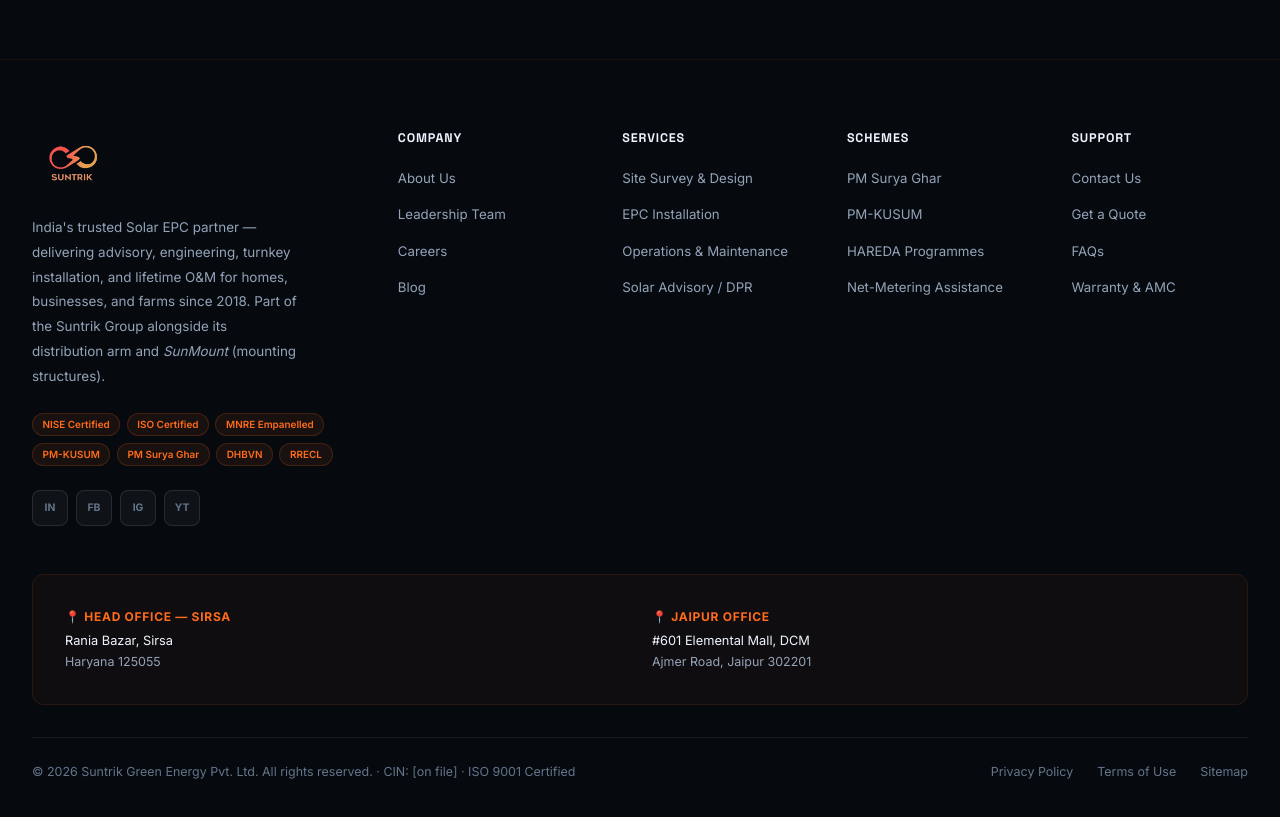
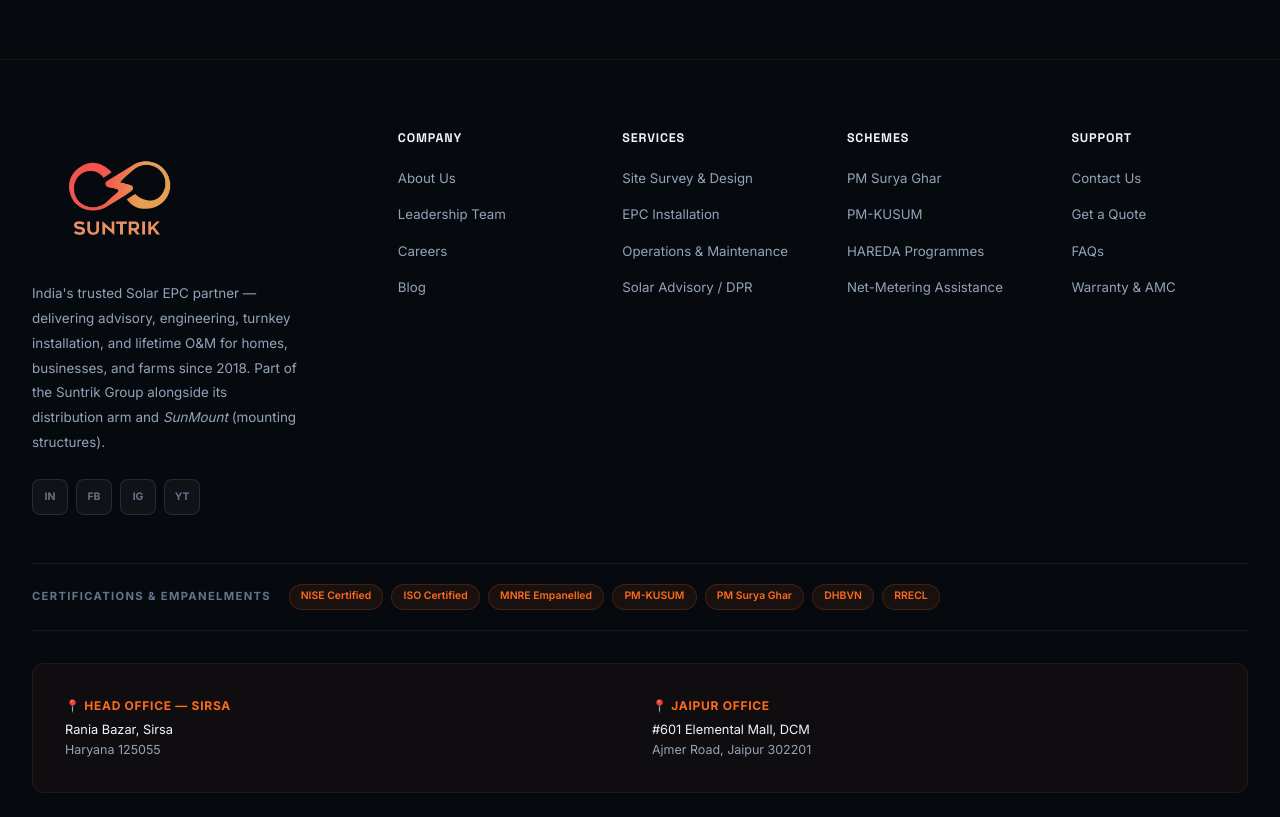
Before and after one commit to chirag-bansal07/suntrik-website, a React (Vite) app: page /projects in a window 1280 px wide. Shown: the part 1980-2797 px from the top of the page. Built offline with nearby package versions, Linux system fonts and the light colour scheme.

Commit message:
style: rearrange footer — bigger logo, certifications moved to full-width strip
Co-Authored-By: Claude Opus 4.8 <noreply@anthropic.com>

```diff
--- a/src/components/Footer.jsx
+++ b/src/components/Footer.jsx
@@ -17,9 +17,9 @@ export default function Footer() {
 
           {/* ── Brand column ──────────────────────────────── */}
           <div>
-            <div style={{ marginBottom: '1.25rem' }}>
+            <div style={{ marginBottom: '1.5rem' }}>
               <a href="#hero" style={{ display: 'inline-block' }}>
-                <SuntrikLogo width={80} />
+                <SuntrikLogo width={170} />
               </a>
             </div>
 
@@ -29,17 +29,6 @@ export default function Footer() {
               Part of the Suntrik Group alongside its distribution arm
               and <em>SunMount</em> (mounting structures).
             </p>
-
-            {/* Certification badges */}
-            <div style={{ display: 'flex', flexWrap: 'wrap', gap: '0.4rem', marginBottom: '1.5rem' }}>
-              {CERTS.map(b => (
-                <span key={b} style={{
-                  fontSize: '0.62rem', fontWeight: 600, padding: '0.18rem 0.6rem',
-                  background: 'rgba(255,107,26,0.08)', color: 'var(--brand-orange)',
-                  border: '1px solid rgba(255,107,26,0.18)', borderRadius: 100,
-                }}>{b}</span>
-              ))}
-            </div>
 
             {/* Social icons */}
             <div style={{ display: 'flex', gap: '0.5rem' }}>
@@ -84,6 +73,24 @@ export default function Footer() {
                 ))}
               </ul>
             </div>
+          ))}
+        </div>
+
+        {/* ── Certifications strip ─────────────────────────── */}
+        <div style={{
+          display: 'flex', alignItems: 'center', flexWrap: 'wrap', gap: '0.5rem',
+          padding: '1.25rem 0', marginBottom: '2rem',
+          borderTop: '1px solid rgba(255,255,255,0.06)', borderBottom: '1px solid rgba(255,255,255,0.06)',
+        }}>
+          <span style={{ fontSize: '0.7rem', fontWeight: 700, color: 'var(--text-muted)', textTransform: 'uppercase', letterSpacing: '0.12em', marginRight: '0.6rem' }}>
+            Certifications &amp; Empanelments
+          </span>
+          {CERTS.map(b => (
+            <span key={b} style={{
+              fontSize: '0.65rem', fontWeight: 600, padding: '0.22rem 0.7rem',
+              background: 'rgba(255,107,26,0.08)', color: 'var(--brand-orange)',
+              border: '1px solid rgba(255,107,26,0.18)', borderRadius: 100,
+            }}>{b}</span>
           ))}
         </div>
 
```
